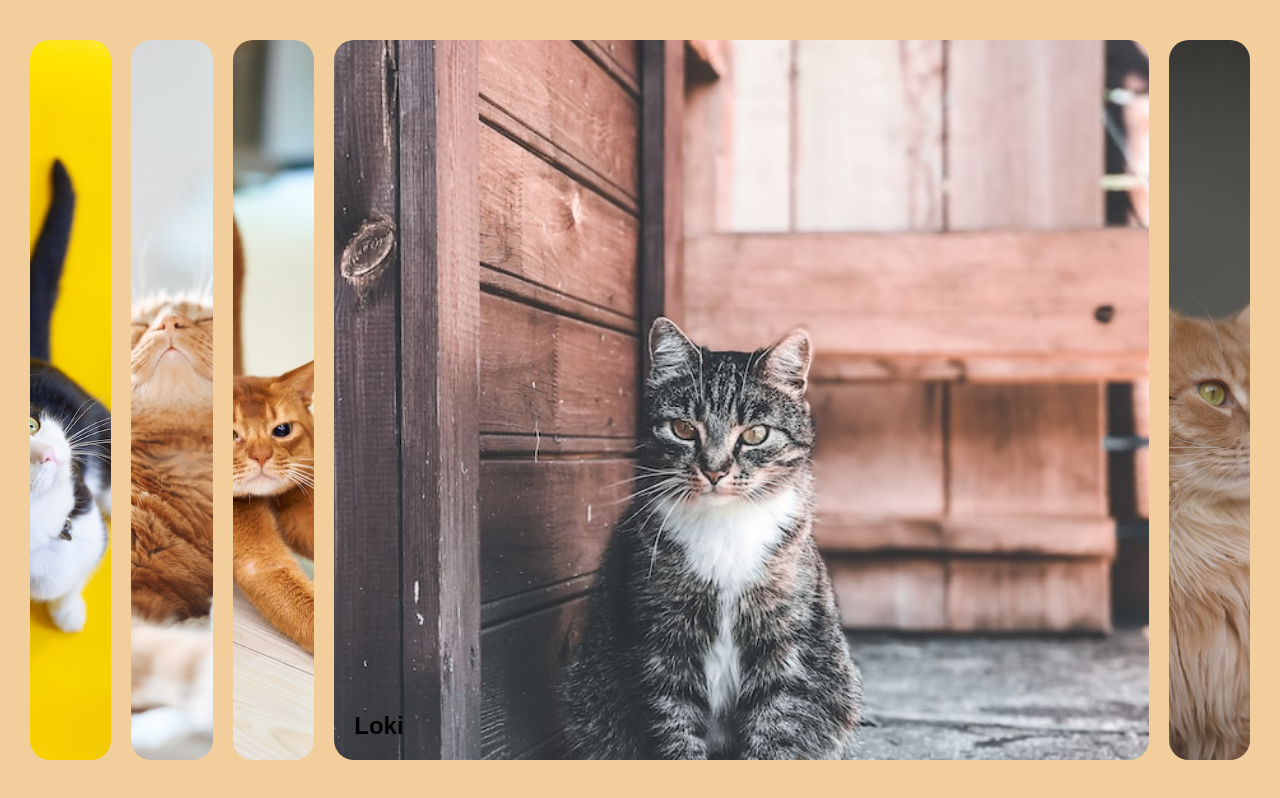
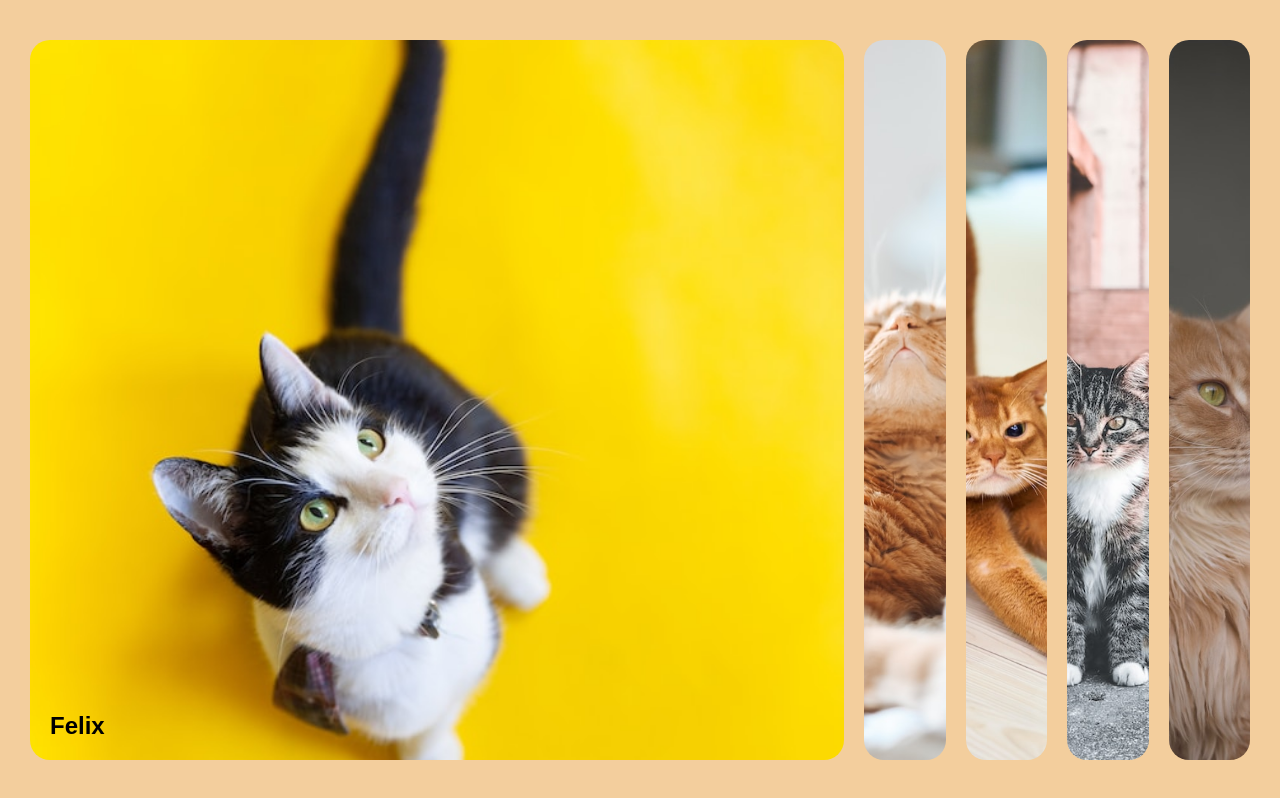
Before and after one commit to ReynaAlis/marathon-urok-1-cats, a plain HTML site: page index.html in a window 1280 px wide. Drawn offline with Linux system fonts and the light colour scheme; a web font is replaced by a local one.

Commit message:
bonus js

```diff
--- a/app.js
+++ b/app.js
@@ -1,4 +1,7 @@
+function slidesPlugin(activeSlide = 0) {
     const slides = document.querySelectorAll('.slide')
+
+    slides[activeSlide].classList.add('active')
 
     for (const slide of slides) {
         slide.addEventListener('click', () => {
@@ -12,3 +15,7 @@ slides.forEach((slide) => {
             slide.classList.remove('active')
         })
     }
+}
+
+slidesPlugin()
+// в скобках можно задать номер слайда, который будет активным (от 0 до 4). если ничего не указать, то активным будет слайд № 0 (см. первую строку)
--- a/index.html
+++ b/index.html
@@ -24,7 +24,7 @@
         ">
       <h3>Foxy</h3>
     </div>
-    <div class="slide active" style="
+    <div class="slide" style="
           background-image: url('./img/cat4.jpg');
         ">
       <h3>Loki</h3>
```
Lines whose indentation alone changed are shown as unchanged.
